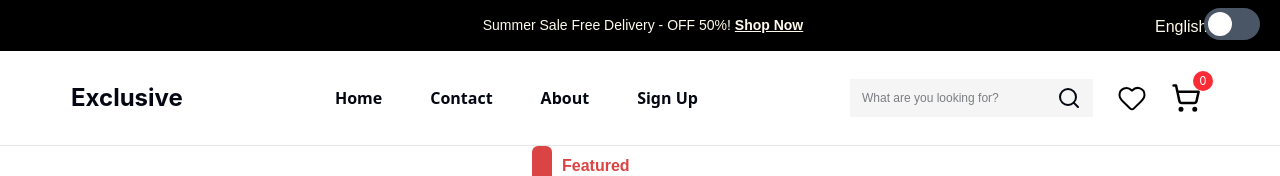
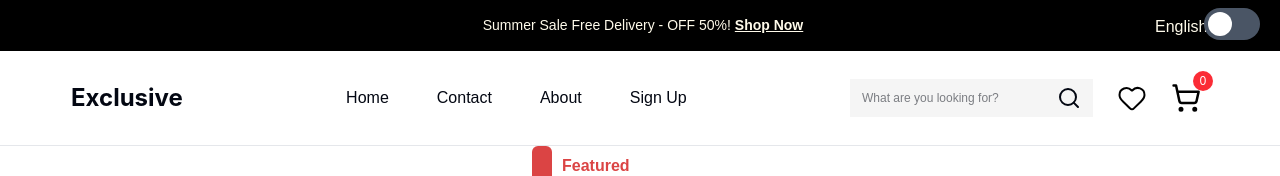
Before and after one commit to Alamin-Coding/ecom-2501, a React (Vite) app: page / in a window 1280 px wide. Shown: the top 176 px of the page. Built offline with nearby package versions, Linux system fonts and the light colour scheme.

Commit message:
fix: Navbar Fonts and design fixed

```diff
--- a/src/App.tsx
+++ b/src/App.tsx
@@ -1,7 +1,7 @@
 import React from 'react'
 import { createBrowserRouter } from "react-router";
 import { RouterProvider } from "react-router/dom";
-import Home from './pages/Home';
+import Home from './pages/easin/Home';
 import MainLayout from './layout/MainLayout';
 import About from './pages/About';
 import Contact from './pages/Contact';
--- a/src/components/Navbar.tsx
+++ b/src/components/Navbar.tsx
@@ -33,9 +33,9 @@ export default function NavBar() {
 
   const navLinks = [
     { to: '/', label: 'Home' },
-    { to: '/about', label: 'Contact' },
-    { to: '/services', label: 'About' },
-    { to: '/portfolio', label: 'Sign Up' },
+    { to: '/contact', label: 'Contact' },
+    { to: '/about', label: 'About' },
+    { to: '/signup', label: 'Sign Up' },
   ];
 
   return (
@@ -77,7 +77,7 @@ export default function NavBar() {
             <div className="absolute lg:hidden left-1/2 transform -translate-x-1/2">
               <a href="/" className="flex items-center">
                 <div className="w-[140px] h-[50px] md:w-[180px] md:h-[70px]  rounded-lg flex items-center justify-center">
-                  <span className="text-black dark:text-amber-50 font-[700] text-xl md:text-2xl">Exclusive</span>
+                  <span className="text-black dark:text-amber-50 font-bold font-inter text-xl md:text-2xl">Exclusive</span>
                 </div>
               </a>
             </div>
@@ -120,7 +120,7 @@ export default function NavBar() {
           <div className="hidden pt-6 pb-6 lg:flex items-center gap-12 justify-between  ">
 
             <div >
-              <h1 className=' text-[24px] font-[700] leading-[24px] font-inter ' > Exclusive </h1>
+              <h1 className=' text-[24px] font-bold leading-6 font-inter ' > Exclusive </h1>
             </div>
 
             <div className='lg:flex items-center gap-12 justify-center ' >
@@ -128,7 +128,7 @@ export default function NavBar() {
                 <a
                   key={link.to}
                   href={link.to}
-                  className="font-bold font-[16px] text-base dark:text-amber-50 hover:text-blue-600 dark:hover:text-blue-400 transition-colors"
+                  className=" font-poppins buttons relative text-base dark:text-amber-50  dark:hover:text-blue-400 transition-colors"
                 >
                   {link.label}
                 </a>
--- a/src/index.css
+++ b/src/index.css
@@ -33,7 +33,7 @@
   content: "";
   position: absolute;
   left: 0;
-  bottom: 0px;
+  bottom: -2px;
   height: 2px;
   width: 0;
   background: rgb(0, 0, 0);
--- /dev/null
+++ b/src/pages/easin/Home.tsx
@@ -0,0 +1,14 @@
+import HeadingHomePage from "../../components/HeadingHomePage"
+import Services from "../../components/Services"
+
+const Home: React.FC = () => {
+  return (
+    <div className="container">
+      <HeadingHomePage subHeading="Featured" heading="New Arrival"  />
+      <Services/>
+
+    </div>
+  )
+}
+
+export default Home
```
